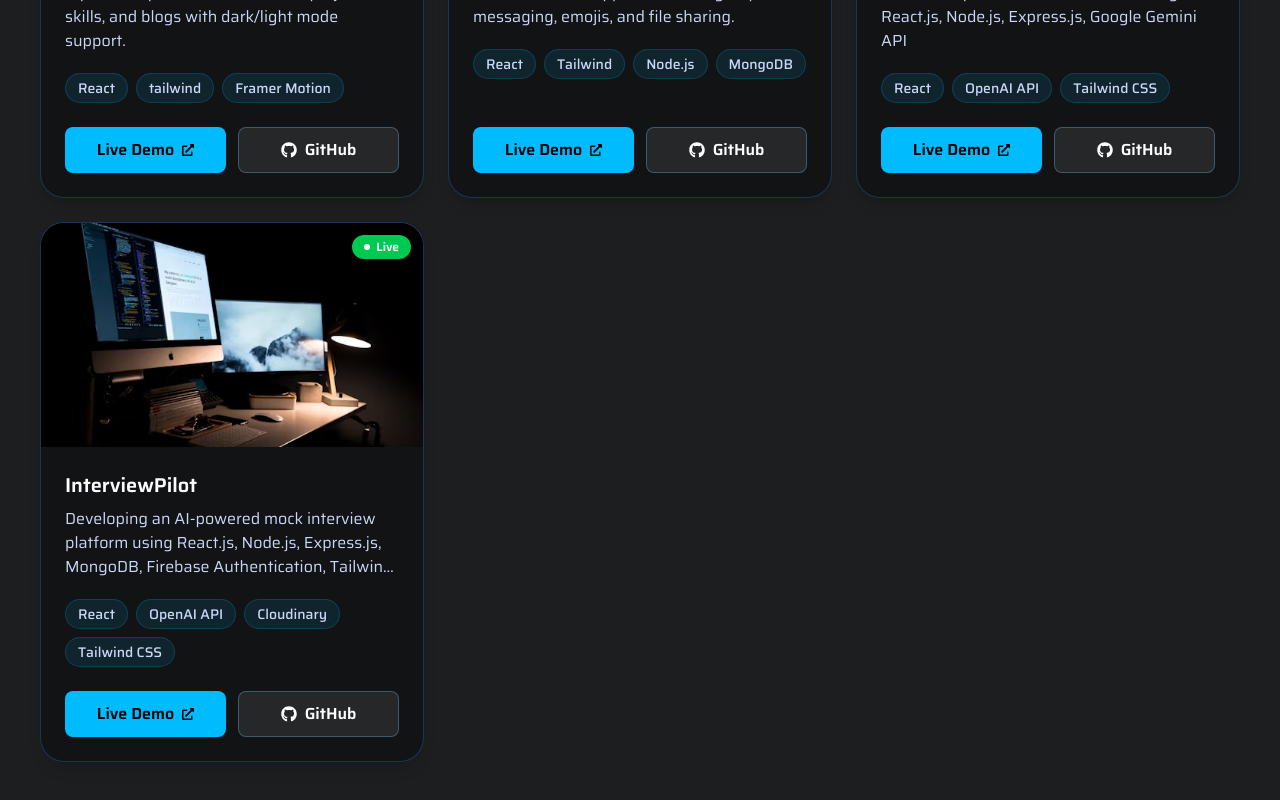
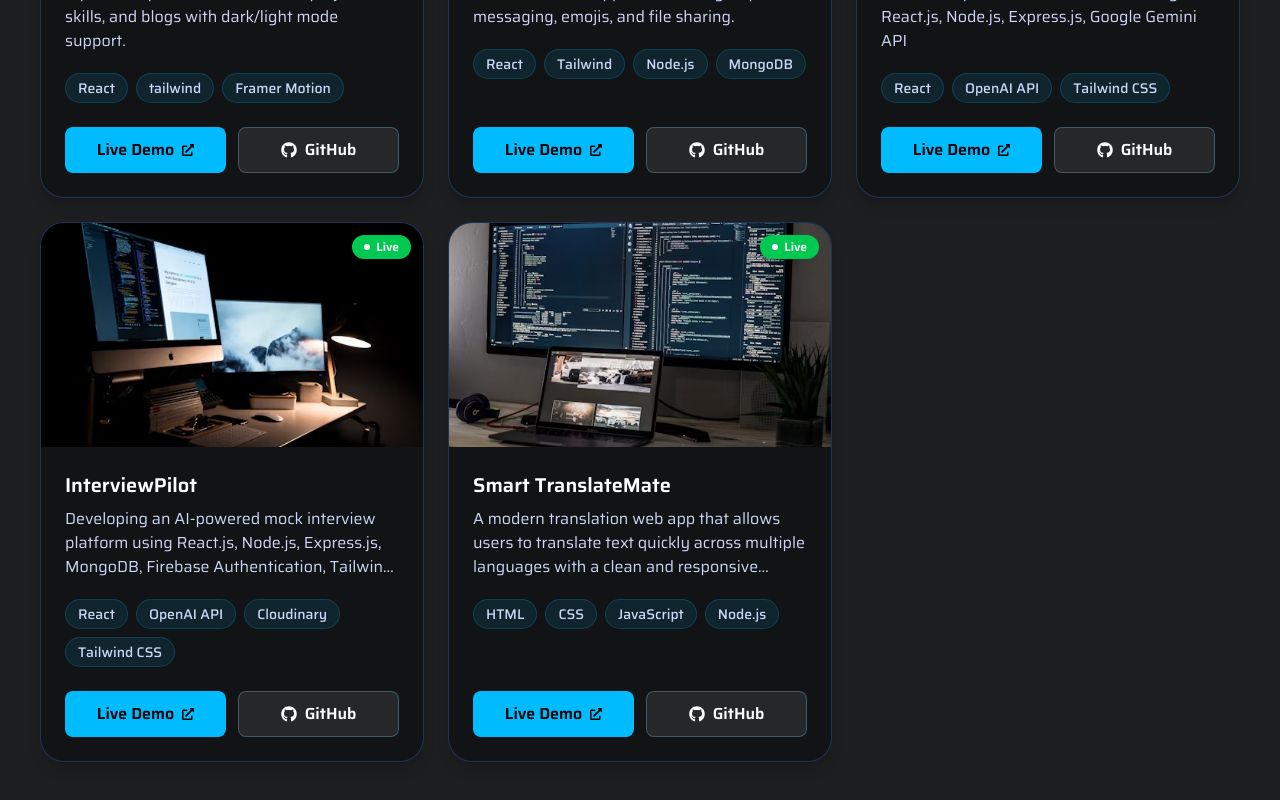
Before and after one commit to ydvrahul160-netizen/rahulyadav-portfolio, a React (Vite) app: page /projects in a window 1280 px wide. Shown: the part 1138-1938 px from the top of the page. Built offline with nearby package versions, Linux system fonts and the light colour scheme.

Commit message:
Add Smart TranslateMate project to portfolio

```diff
--- a/src/assets/assets.js
+++ b/src/assets/assets.js
@@ -4,7 +4,6 @@ import {
   FaCode,
   FaReact,
   FaServer,
-  FaMobileAlt,
   FaTools,
   FaCodeBranch,
   FaBook,
@@ -15,6 +14,9 @@ import {
   FaDatabase,
   FaCloud,
   FaRobot,
+  FaHtml5,
+  FaCss3Alt,
+  FaJs,
 } from "react-icons/fa";
 
 import profileImg from "../assets/profile.avif";
@@ -173,6 +175,16 @@ export const projects = [
     github: "https://github.com/ydvrahul160-netizen/InterviewPilot",
     live: "https://interviewpilot-1-hp61.onrender.com/",
   },
+  {
+  title: "Smart TranslateMate",
+  description:
+    "A modern translation web app that allows users to translate text quickly across multiple languages with a clean and responsive interface.",
+  image: projectImg5,
+  tech: ["HTML", "CSS", "JavaScript", "Node.js"],
+  icons: [FaHtml5, FaCss3Alt, FaJs, FaNodeJs],
+  github: "https://github.com/ydvrahul160-netizen/TranslateApp",
+  live: "https://translate-web-app.netlify.app/",
+},
 ];
 
 export const workData = [
```
